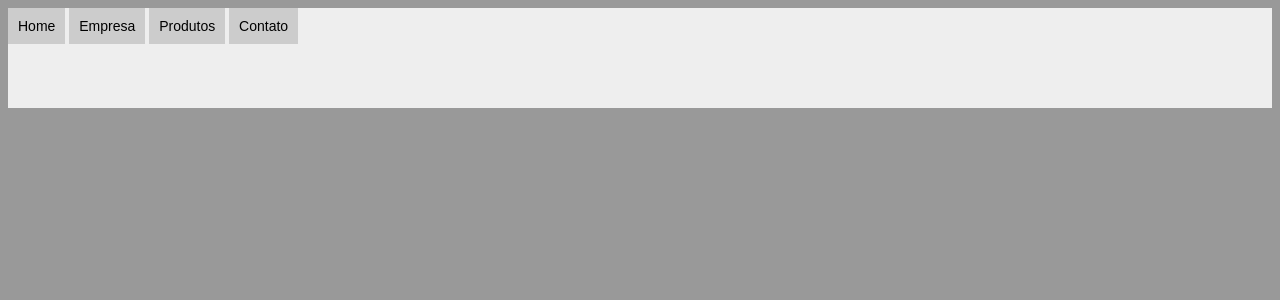
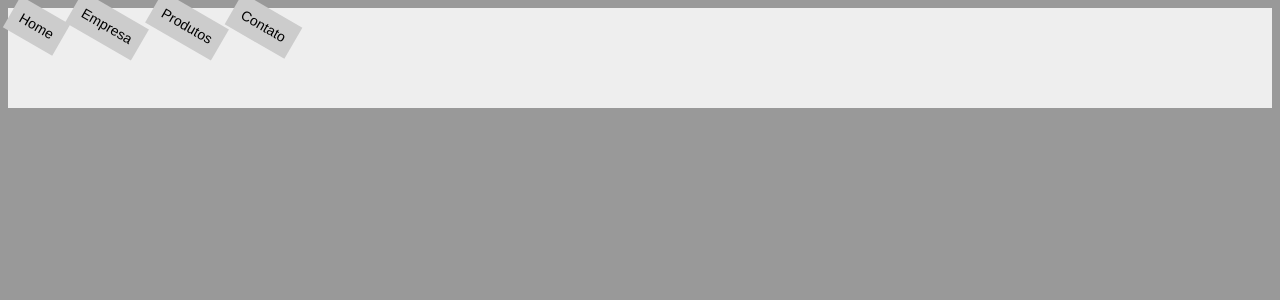
Before and after one commit to nathaliaveneziano/b7web, a PHP site: page / in a window 1280 px wide. Shown: the top 300 px of the page. Run offline with PHP 8.4, Linux system fonts and the light colour scheme.

Commit message:
Sass: Mixin

```diff
--- a/courses/sass/assets/css/style.css
+++ b/courses/sass/assets/css/style.css
@@ -1 +1 @@
-body{font-family:Arial,"Helvetica Neue",Helvetica,sans-serif;font-size:14px;background-color:#999}nav{background-color:#eee;height:100px}nav ul{margin:0;padding:0;list-style:none}nav li{display:inline-block}nav li a{display:block;background-color:#ccc;padding:10px;text-decoration:none;color:#000}
+body{font-family:Arial,"Helvetica Neue",Helvetica,sans-serif;font-size:14px;background-color:#999}nav{background-color:#eee;height:100px}nav ul{margin:0;padding:0;list-style:none}nav li{display:inline-block;transform:rotate(30deg);-webkit-transform:rotate(30deg);-moz-transform:rotate(30deg);-ms-transform:rotate(30deg)}nav li a{display:block;background-color:#ccc;padding:10px;text-decoration:none;color:#000}
--- a/courses/sass/assets/sass/style.scss
+++ b/courses/sass/assets/sass/style.scss
@@ -1,4 +1,11 @@
 @import 'reset';
+
+@mixin girar($graus) {
+  transform: rotate($graus);
+  -webkit-transform: rotate($graus);
+  -moz-transform: rotate($graus);
+  -ms-transform: rotate($graus);
+}
 
 nav {
   background-color: #eee;
@@ -12,6 +19,7 @@ nav {
 
   li {
     display: inline-block;
+    @include girar(30deg);
 
     a {
       display: block;
```
